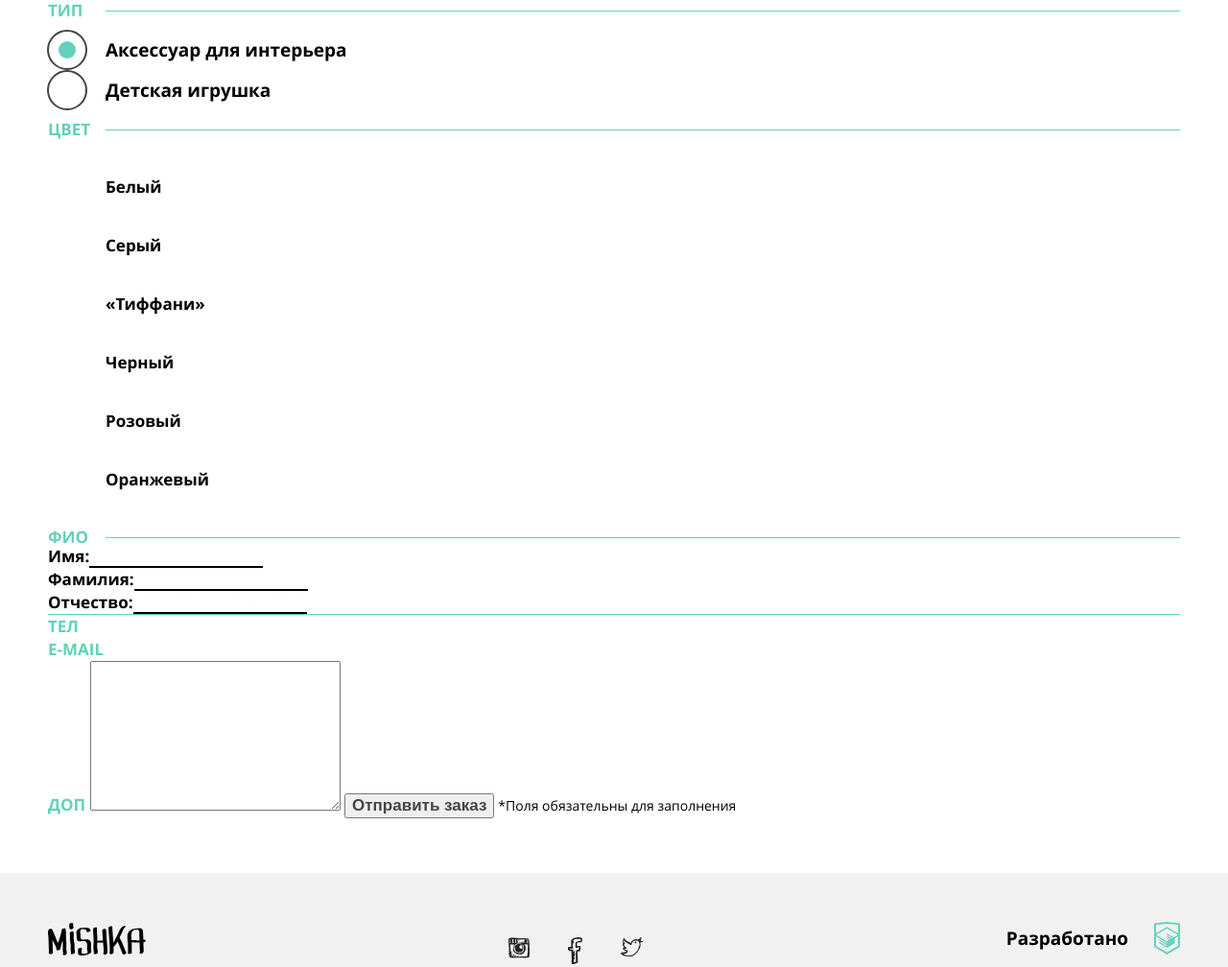
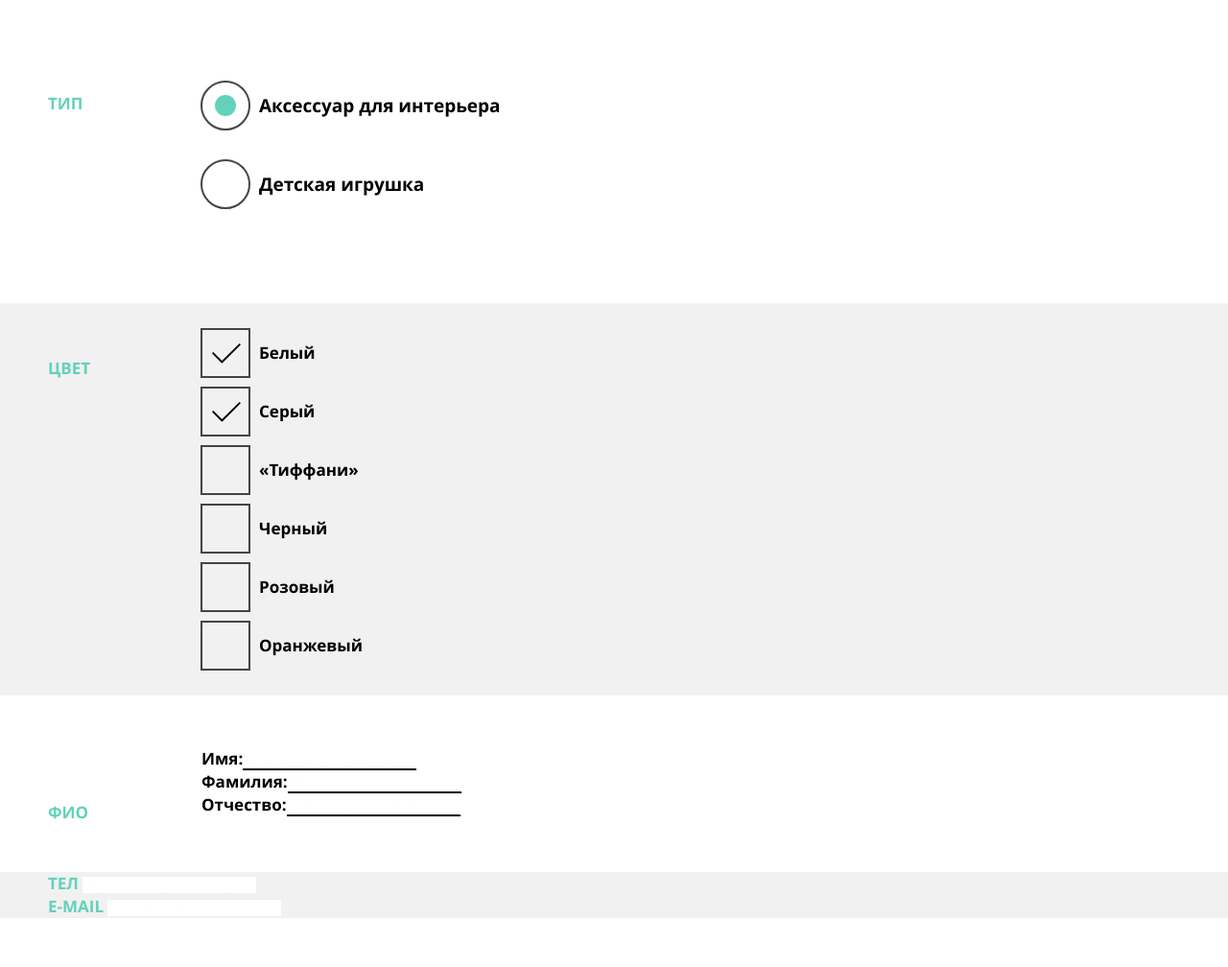
Before and after one commit to Nippi1985/1563739-mishka-21, a website: page source/form.html in a window 1280 px wide. Shown: the part 450-1458 px from the top of the page at 96% size. Drawn offline with nearby package versions, Linux system fonts and the light colour scheme; files that its build step writes are made by us from their sources.

Commit message:
module4-task2 / #5

```diff
--- a/source/form.html
+++ b/source/form.html
@@ -174,9 +174,11 @@
     <div class="order__container">
       <p class="order__text">Мы будем рады воплотить в жизнь ваши пожелания! Заполните простую<br>
         форму заказа и мы свяжемся с вами, чтобы уточнить детали.</p>
+    </div>
     <form class="order-form" method="post" action="http://echo.htmlacademy.ru">
+      <div class="order__container">
         <fieldset class="order-form__group">
-          <legend class="order-form__legend">Тип</legend>
+          <div class="order-form__legend">Тип</div>
           <ul class="order-form__list knitting-type">
             <li class="knitting-type__item">
               <input class="visually-hidden knitting-type__radio" type="radio" value="accessory" id="accessory" name="knitting-type" checked>
@@ -189,37 +191,66 @@
             </li>
           </ul>
         </fieldset>
+      </div>
+      <div class="order__background">
+        <div class="order__container">
           <fieldset class="order-form__group">
-          <legend class="order-form__legend">Цвет</legend>
+            <div class="order-form__legend">Цвет</div>
             <ul class="order-form__list knitting-type">
               <li class="knitting-type__item">
                 <input class="knitting-type__checkbox visually-hidden" type="checkbox" name="knitting-color" value="white" id="white" checked>
-              <label class="knitting-type__label knitting-type__label--checkbox-label" for="white">Белый</label>
+                <label class="knitting-type__label knitting-type__label--checkbox-label" for="white">
+                  <svg class="knitting-type__svg" width="24" height="17" viewBox="0 0 24 17" fill="none" xmlns="http://www.w3.org/2000/svg">
+                    <path d="M23.963 1.68385L22.9687 0.692322L8.76555 14.7862L1.73497 7.77467L0.740742 8.76619L7.77132 15.7777L8.76555 16.7692L9.83079 15.7777L23.963 1.68385Z" fill="black"/>
+                  </svg>
+                  Белый</label>
               </li>
               <li class="knitting-type__item">
                 <input class="knitting-type__checkbox visually-hidden" type="checkbox" name="knitting-color" value="gray" id="gray" checked>
-              <label class="knitting-type__label knitting-type__label--checkbox-label" for="gray">Серый</label>
+                <label class="knitting-type__label knitting-type__label--checkbox-label" for="gray">
+                  <svg class="knitting-type__svg" width="24" height="17" viewBox="0 0 24 17" fill="none" xmlns="http://www.w3.org/2000/svg">
+                    <path d="M23.963 1.68385L22.9687 0.692322L8.76555 14.7862L1.73497 7.77467L0.740742 8.76619L7.77132 15.7777L8.76555 16.7692L9.83079 15.7777L23.963 1.68385Z" fill="black"/>
+                  </svg>
+                  Серый</label>
               </li>
               <li class="knitting-type__item">
                 <input class="knitting-type__checkbox visually-hidden" type="checkbox" name="knitting-color" value="tiffany" id="tiffany">
-              <label class="knitting-type__label knitting-type__label--checkbox-label" for="tiffany">&laquo;Тиффани&raquo;</label>
+                <label class="knitting-type__label knitting-type__label--checkbox-label" for="tiffany">
+                  <svg class="knitting-type__svg" width="24" height="17" viewBox="0 0 24 17" fill="none" xmlns="http://www.w3.org/2000/svg">
+                    <path d="M23.963 1.68385L22.9687 0.692322L8.76555 14.7862L1.73497 7.77467L0.740742 8.76619L7.77132 15.7777L8.76555 16.7692L9.83079 15.7777L23.963 1.68385Z" fill="black"/>
+                  </svg>&laquo;Тиффани&raquo;</label>
               </li>
               <li class="knitting-type__item">
                 <input class="knitting-type__checkbox visually-hidden" type="checkbox" name="knitting-color" value="black" id="black">
-              <label class="knitting-type__label knitting-type__label--checkbox-label" for="black">Черный</label>
+                <label class="knitting-type__label knitting-type__label--checkbox-label" for="black">
+                  <svg class="knitting-type__svg" width="24" height="17" viewBox="0 0 24 17" fill="none" xmlns="http://www.w3.org/2000/svg">
+                    <path d="M23.963 1.68385L22.9687 0.692322L8.76555 14.7862L1.73497 7.77467L0.740742 8.76619L7.77132 15.7777L8.76555 16.7692L9.83079 15.7777L23.963 1.68385Z" fill="black"/>
+                  </svg>
+                  Черный</label>
               </li>
               <li class="knitting-type__item">
                 <input class="knitting-type__checkbox visually-hidden" type="checkbox" name="knitting-color" value="rose" id="rose">
-              <label class="knitting-type__label knitting-type__label--checkbox-label" for="rose">Розовый</label>
+                <label class="knitting-type__label knitting-type__label--checkbox-label" for="rose">
+                  <svg class="knitting-type__svg" width="24" height="17" viewBox="0 0 24 17" fill="none" xmlns="http://www.w3.org/2000/svg">
+                    <path d="M23.963 1.68385L22.9687 0.692322L8.76555 14.7862L1.73497 7.77467L0.740742 8.76619L7.77132 15.7777L8.76555 16.7692L9.83079 15.7777L23.963 1.68385Z" fill="black"/>
+                  </svg>
+                  Розовый</label>
               </li>
               <li class="knitting-type__item">
                 <input class="knitting-type__checkbox visually-hidden" type="checkbox" name="knitting-color" value="orange" id="orange">
-              <label class="knitting-type__label knitting-type__label--checkbox-label" for="orange">Оранжевый</label>
+                <label class="knitting-type__label knitting-type__label--checkbox-label" for="orange">
+                  <svg class="knitting-type__svg" width="24" height="17" viewBox="0 0 24 17" fill="none" xmlns="http://www.w3.org/2000/svg">
+                    <path d="M23.963 1.68385L22.9687 0.692322L8.76555 14.7862L1.73497 7.77467L0.740742 8.76619L7.77132 15.7777L8.76555 16.7692L9.83079 15.7777L23.963 1.68385Z" fill="black"/>
+                  </svg>
+                  Оранжевый</label>
               </li>
             </ul>
           </fieldset>
+        </div>
+      </div>
+      <div class="order__container">
         <fieldset class="order-form__group">
-          <legend class="order-form__legend">ФИО</legend>
+          <div class="order-form__legend">ФИО</div>
           <ul class="order-form__list order-user">
             <li class="order-user__item">
               <label class="order-user__label">
@@ -239,6 +270,9 @@
             </li>
           </ul>
         </fieldset>
+      </div>
+      <div class="order__background">
+        <div class="order__container">
           <fieldset class="order-form__group">
             <ul class="order-form__list order-contacts">
               <li class="order-contacts__item">
@@ -253,13 +287,16 @@
               </li>
             </ul>
           </fieldset>
-        <label class="order-form__label">Доп<!--TODO: вопросы по названию класса и необходимости обертки -->
-          <textarea class="order-form__textarea" name="text" cols="30" rows="10" placeholder="Опишите все ваши пожелания к заказу"></textarea>
-        </label>
+        </div>
+      </div>
+      <div class="order__container">
+        <label class="order-form__label" for="textarea">Доп</label>
+        <textarea class="order-form__textarea" name="text" id="textarea" cols="30" rows="10" placeholder="Опишите все ваши пожелания к заказу"></textarea>
         <button class="button" type="submit">Отправить заказ</button>
         <span class="order-form__prompt">*Поля обязательны для заполнения</span>
+      </div>
     </form>
-    </div>
+
   </section>
 </main>
 <footer class="page-footer">
--- a/source/sass/blocks/knitting-type.scss
+++ b/source/sass/blocks/knitting-type.scss
@@ -1,5 +1,6 @@
 .knitting-type {
   @include reset-list;
+  display: block;
 }
 
 .knitting-type__item {
@@ -7,7 +8,7 @@
 }
 
 .knitting-type__radio + .knitting-type__label--radio-label {
-  @include text($basic-black, 17px, 18px, 700);
+  @include text($basic-black, 17px, 24px, 700);
   display: block;
   position: relative;
   cursor: pointer;
@@ -26,11 +27,27 @@
     background-color: transparent;
     border: 2px solid $color-gray-500;
     border-radius: 50%;
+
+    @media (min-width: $tablet) {
+      width: 52px;
+      height: 52px;
+    }
   }
 
   @media (min-width: $tablet) {
     font-size: 19px;
+    margin: 58px 0;
   }
+}
+
+.knitting-type__radio:hover + .knitting-type__label--radio-label::before {
+  border: 2px solid $color-cyan-200;
+  transition: all 0.2s ease-out;
+}
+
+.knitting-type__radio:active + .knitting-type__label--radio-label::before {
+  border: 2px solid rgba($color-gray-500, 0.3);
+  transition: all 0.1s linear;
 }
 
 .knitting-type__radio:checked + .knitting-type__label--radio-label {
@@ -45,6 +62,12 @@
     height: 18px;
     background-color: $color-cyan-200;
     border-radius: 50%;
+
+    @media (min-width: $tablet) {
+      left: -46px;
+      width: 22px;
+      height: 22px;
+    }
   }
 }
 
@@ -55,4 +78,54 @@
   cursor: pointer;
   user-select: none;
   margin: 43px 0;
+
+  &::before {
+    content: "";
+    position: absolute;
+    top: 50%;
+    transform: translateY(-50%);
+    left: -61px;
+    box-sizing: border-box;
+    width: 38px;
+    height: 38px;
+    background-color: transparent;
+    border: 2px solid $color-gray-500;
+
+    @media (min-width: $tablet) {
+      width: 52px;
+      height: 52px;
+    }
+  }
 }
+
+.knitting-type__checkbox:hover + .knitting-type__label--checkbox-label::before {
+  border: 2px solid $color-cyan-200;
+  transition: all 0.2s ease-out;
+}
+
+.knitting-type__checkbox:active + .knitting-type__label--checkbox-label::before {
+  border: 2px solid rgba($color-gray-500, 0.3);
+  transition: all 0.1s linear;
+}
+
+.knitting-type__checkbox:checked + .knitting-type__label--checkbox-label svg {
+  position: absolute;
+  display: block;
+  top: 50%;
+  transform: translateY(-50%);
+  left: -53px;
+  width: 23px;
+  height: 16px;
+  box-sizing: border-box;
+
+  @media (min-width: $tablet) {
+    left: -50px;
+    width: 31px;
+    height: 22px;
+  }
+}
+
+.knitting-type__svg {
+  position: absolute;
+  display: none;
+}
--- a/source/sass/blocks/order-form.scss
+++ b/source/sass/blocks/order-form.scss
@@ -1,14 +1,42 @@
 .order-form__group {
   @include reset-fieldset;
-  border-top: 1px solid $color-cyan-200;
+  /*border-top: 1px solid $color-cyan-200;*/
+
+  @media (min-width: $tablet) {
+    display: flex;
+  }
 }
 
 .order-form__legend {
   @include text($color-cyan-200, 17px, 16px, 700);
+  position: relative;
+  display: block;
   padding: 0;
   text-transform: uppercase;
   min-width: 60px;
+  overflow: hidden;
+
+  &::before {
+    position: absolute;
+    content: "";
+    margin-right: 100%;
+    top: 50%;
+    margin-left: 60px;
+    width: 100%;
+    height: 1px;
+    background-color: $color-cyan-200;
+
+    @media (min-width: $tablet) {
+      display: none;
+    }
+  }
+
+  @media (min-width: $tablet) {
+    margin-top: 60px;
+    margin-right: 100px;
+  }
 }
+
 
 .order-form__list {
   @include reset-list;
--- a/source/sass/blocks/order.scss
+++ b/source/sass/blocks/order.scss
@@ -1,5 +1,11 @@
 .order {
   background-color: $basic-white;
+}
+
+.order__background {
+  @media (min-width: $tablet) {
+    background-color: $color-gray-200;
+  }
 }
 
 .order__container {
@@ -20,3 +26,14 @@
     @include text($basic-black, 17px, 30px, 400);
   }
 }
+
+.order-form__legend {
+  display: block;
+}
+
+.order-form__group {
+  @media (min-width: $tablet) {
+    /*display: flex;
+    flex-direction: row;*/
+  }
+}
```
Also changed, not shown: source/img/Tick.svg (added). Lines whose indentation alone changed are shown as unchanged.
